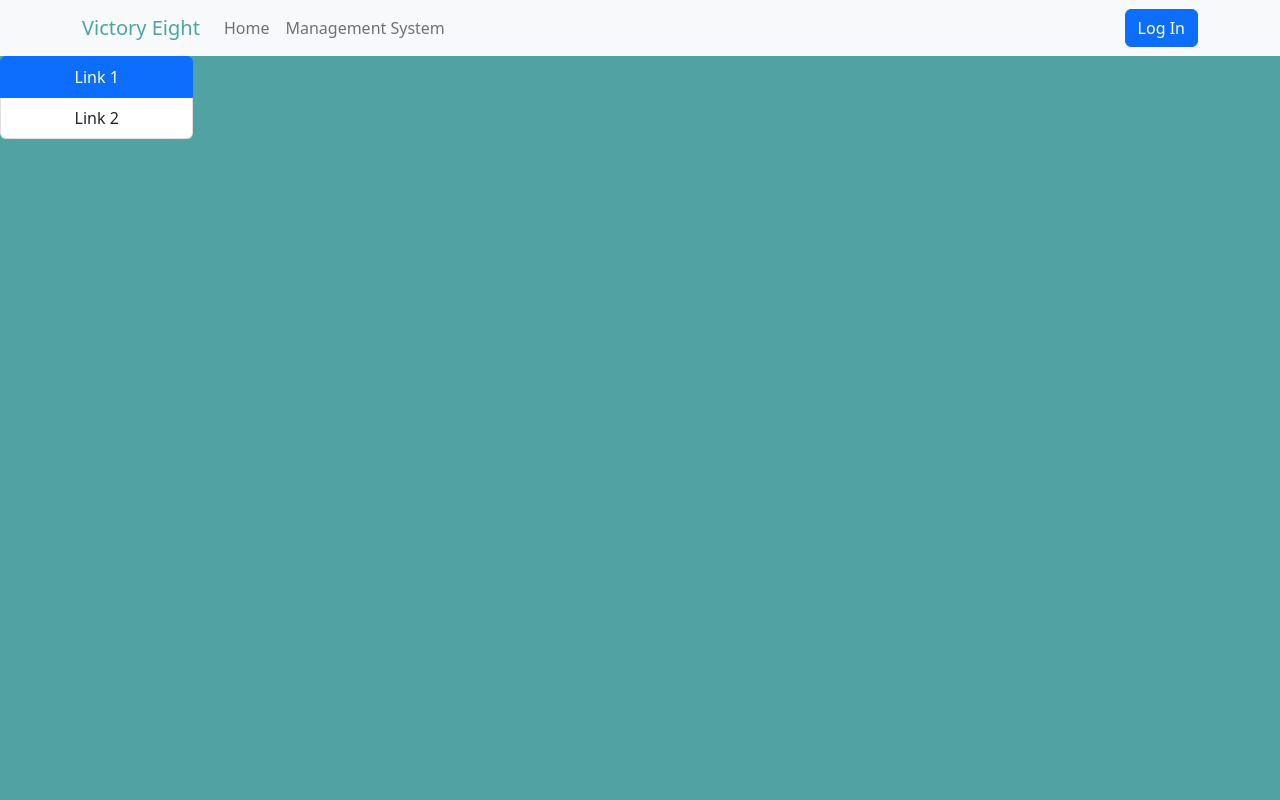
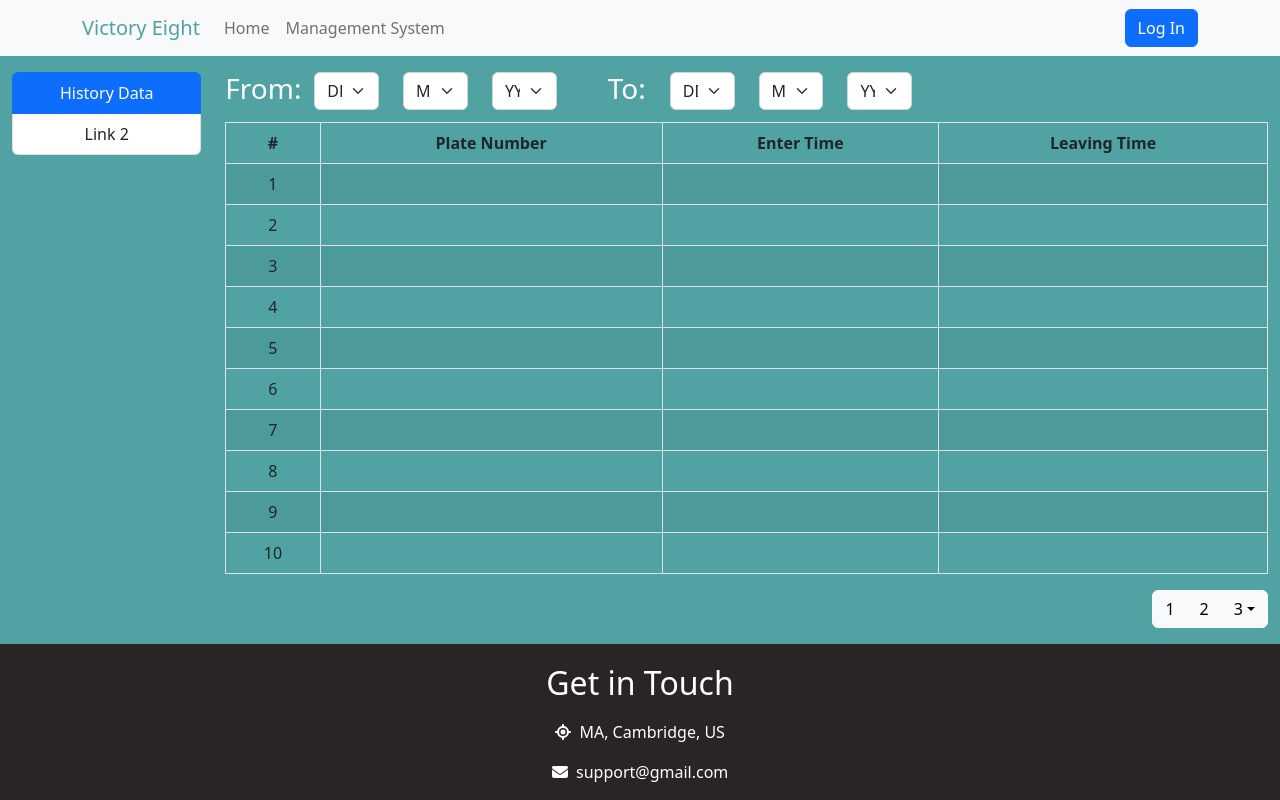
Before and after one commit to 52147/CS673-Project-Fronted, a React (Create React App) app: page /garageData in a window 1280 px wide. Built offline with nearby package versions, Linux system fonts and the light colour scheme.

Commit message:
add listBar and simlpe history data page

```diff
--- a/src/parking-garage-automation/garage-data/garage-data.js
+++ /dev/null
@@ -1,9 +0,0 @@
-const GarageData = () => {
-    return(<>
-
-        </>
-    )
-
-
-}
-export default GarageData;
--- /dev/null
+++ b/src/parking-garage-automation/garage-historyData/garage-data.js
@@ -0,0 +1,155 @@
+import {Button, ButtonGroup, DropdownButton, Dropdown, Form, Table} from "react-bootstrap";
+import React from "react";
+import styles from './garage-data.module.css'
+
+const GarageData = () => {
+    return (<>
+            <div className="row">
+                <div className={`col-1 text-white ${styles.textRight}`}>
+                    <h3>From: </h3>
+                </div>
+                <div className={`col-1  ${styles.textLeft}`}>
+                    <Form.Select aria-label="Default select example">
+                        <option>DD</option>
+                        <option value="1">1</option>
+                        <option value="2">2</option>
+                        <option value="3">3</option>
+                    </Form.Select>
+                </div>
+                <div className={`col-1  ${styles.textLeft}`}>
+                    <Form.Select aria-label="Default select example2">
+                        <option>MM</option>
+                        <option value="1">1</option>
+                        <option value="2">2</option>
+                        <option value="3">3</option>
+                    </Form.Select>
+                </div>
+                <div className={`col-1 ${styles.textLeft}`}>
+                    <Form.Select aria-label="Default select example3">
+                        <option>YYYY</option>
+                        <option value="1">2023</option>
+                        <option value="2">2024</option>
+                        <option value="3">2025</option>
+                    </Form.Select>
+                </div>
+                <div className={`col-1 text-white ${styles.textRight}`}>
+                    <h3>To: </h3>
+                </div>
+                <div className={`col-1 ${styles.textLeft}`}>
+                    <Form.Select aria-label="Default select example">
+                        <option>DD</option>
+                        <option value="1">1</option>
+                        <option value="2">2</option>
+                        <option value="3">3</option>
+                    </Form.Select>
+                </div>
+                <div className={`col-1 ${styles.textLeft}`}>
+                    <Form.Select aria-label="Default select example2">
+                        <option>MM</option>
+                        <option value="1">1</option>
+                        <option value="2">2</option>
+                        <option value="3">3</option>
+                    </Form.Select>
+                </div>
+                <div className={`col-1 ${styles.textLeft}`}>
+                    <Form.Select aria-label="Default select example3">
+                        <option>YYYY</option>
+                        <option value="1">2023</option>
+                        <option value="2">2024</option>
+                        <option value="3">2025</option>
+                    </Form.Select>
+                </div>
+            </div>
+
+
+            <Table striped bordered hover className={`mt-2`}>
+                <thead>
+                <tr>
+                    <th>#</th>
+                    <th>Plate Number</th>
+                    <th>Enter Time</th>
+                    <th>Leaving Time</th>
+                </tr>
+                </thead>
+                <tbody>
+                <tr>
+                    <td>1</td>
+                    <td></td>
+                    <td></td>
+                    <td></td>
+                </tr>
+                <tr>
+                    <td>2</td>
+                    <td></td>
+                    <td></td>
+                    <td></td>
+                </tr>
+                <tr>
+                    <td>3</td>
+                    {/*<td colSpan={2}>Larry the Bird</td>*/}
+                    <td></td>
+                    <td></td>
+                    <td></td>
+                </tr>
+                <tr>
+                    <td>4</td>
+                    <td></td>
+                    <td></td>
+                    <td></td>
+                </tr>
+                <tr>
+                    <td>5</td>
+                    <td></td>
+                    <td></td>
+                    <td></td>
+                </tr>
+                <tr>
+                    <td>6</td>
+                    <td></td>
+                    <td></td>
+                    <td></td>
+                </tr>
+                <tr>
+                    <td>7</td>
+                    <td></td>
+                    <td></td>
+                    <td></td>
+                </tr>
+                <tr>
+                    <td>8</td>
+                    <td></td>
+                    <td></td>
+                    <td></td>
+                </tr>
+                <tr>
+                    <td>9</td>
+                    <td></td>
+                    <td></td>
+                    <td></td>
+                </tr>
+                <tr>
+                    <td>10</td>
+                    <td></td>
+                    <td></td>
+                    <td></td>
+                </tr>
+                </tbody>
+            </Table>
+
+            <div className={` ${styles.pageButton}`}>
+                <ButtonGroup>
+                    <Button variant="light">1</Button>
+                    <Button variant="light">2</Button>
+
+                    <DropdownButton as={ButtonGroup} title="3" id="bg-nested-dropdown" variant="light">
+                        <Dropdown.Item eventKey="1">3</Dropdown.Item>
+                        <Dropdown.Item eventKey="2">4</Dropdown.Item>
+                    </DropdownButton>
+                </ButtonGroup>
+            </div>
+        </>
+    )
+
+
+}
+export default GarageData;
--- /dev/null
+++ b/src/parking-garage-automation/garage-historyData/garage-data.module.css
@@ -0,0 +1,11 @@
+.pageButton{
+    text-align: right;
+}
+
+.textLeft{
+    text-align: left;
+}
+
+.textRight{
+    text-align: right;
+}
--- a/src/parking-garage-automation/garage-data/index.js
+++ b/src/parking-garage-automation/garage-historyData/index.js
@@ -1,11 +1,14 @@
-
 import GarageData from "./garage-data";
 import ListBar from "../listBar/listBar";
 import NavBar from "../navBar/navBar";
+import FooterComponent from "../footer";
+import styles from "../parking-payment/parking-pay.module.css";
+import {Form} from "react-bootstrap";
+import React from "react";
 
 
-const GarageDataComponent = () =>{
-    return(<>
+const GarageDataComponent = () => {
+    return (<>
             {/*<div className="row"><NavBar></NavBar></div>*/}
             {/*<div className="row">*/}
             {/*    <div className="col-6">*/}
@@ -18,8 +21,7 @@ const GarageDataComponent = () =>{
 
             <NavBar></NavBar>
             <ListBar></ListBar>
-            <GarageData></GarageData>
-
+            <FooterComponent></FooterComponent>
         </>
     )
 }
--- a/src/parking-garage-automation/index.js
+++ b/src/parking-garage-automation/index.js
@@ -1,22 +1,34 @@
 import ParkingInformationComponent from "./parking-information";
-import { Route, Routes } from "react-router";
+import {Route, Routes} from "react-router";
 import ParkingPaymentComponent from "./parking-payment";
 import InputCarComponent from "./InputCar";
 import LoginComponent from "./login";
-import GarageDataComponent from "./garage-data";
-
+import GarageDataComponent from "./garage-historyData";
+import {useState} from "react";
+import FooterComponent from "./footer";
+import NavBarComponent from "./navBar";
 
 function ParkingGarageAutomation() {
-    return (
-        <Routes>
+    // const [value, setValue] = useState('')
+    // let dom = (value) => {
+        return (
+            <Routes>
+                <Route path="information" element={<ParkingInformationComponent/>}/>
+                <Route path="payment" element={<ParkingPaymentComponent/>}/>
+                <Route path="login" element={<LoginComponent/>}/>
+                <Route path='/' exact element={<InputCarComponent/>}/>
+                <Route path='/garageData' exact element={<GarageDataComponent/>}/>
+            </Routes>
+        )
 
-            <Route path="information" element={<ParkingInformationComponent />} />
-            <Route path="payment" element={<ParkingPaymentComponent />} />
-            <Route path="login" element={<LoginComponent />} />
-            <Route path='/' exact element={<InputCarComponent />} />
-            <Route path='/garageData' exact element={<GarageDataComponent/>} />
-        </Routes>
-    )
+    // }
+    // return (
+    //     <div className="row">
+    //         <NavBarComponent valueChange={(e) => {setValue(e);}}></NavBarComponent>
+    //         {dom(value)}
+    //         <FooterComponent></FooterComponent>
+    //     </div>
+    // );
 }
 
 export default ParkingGarageAutomation;
--- a/src/parking-garage-automation/listBar/listBar.js
+++ b/src/parking-garage-automation/listBar/listBar.js
@@ -1,6 +1,8 @@
 import {useNavigate} from "react-router";
 import styles from "./listBar.module.css"
-import {Row,ListGroup,Col,Tab} from "react-bootstrap";
+import {Row, ListGroup, Col, Tab} from "react-bootstrap";
+import GarageData from "../garage-historyData/garage-data";
+import React from "react";
 
 
 const ListBar = () => {
@@ -11,7 +13,7 @@ const ListBar = () => {
 
     const navigate = useNavigate()
 
-    const navHome = ()=>{
+    const navHome = () => {
         navigate('/');
     }
 
@@ -24,13 +26,13 @@ const ListBar = () => {
         //         <li><a href="#contact">Pay</a></li>
         //     </ul>
         // </>
-
-        <Tab.Container id="list-group-tabs-example" defaultActiveKey="#link1">
+        <div className={'container-fluid mt-3'}>
+            <Tab.Container id="list-group-tabs-example" defaultActiveKey="#History Data">
                 <Row>
                     <Col sm={2}>
                         <ListGroup>
-                        <ListGroup.Item action href="#link1">
-                            Link 1
+                            <ListGroup.Item action href="#History Data">
+                                History Data
                             </ListGroup.Item>
                             <ListGroup.Item action href="#link2">
                                 Link 2
@@ -39,8 +41,8 @@ const ListBar = () => {
                     </Col>
                     <Col sm={10}>
                         <Tab.Content>
-                        <Tab.Pane eventKey="#link1">
-
+                            <Tab.Pane eventKey="#History Data">
+                                <GarageData></GarageData>
                             </Tab.Pane>
                             <Tab.Pane eventKey="#link2">
 
@@ -49,6 +51,7 @@ const ListBar = () => {
                     </Col>
                 </Row>
             </Tab.Container>
+        </div>
 
     );
 
--- a/src/parking-garage-automation/parking-payment/parking-pay.js
+++ b/src/parking-garage-automation/parking-payment/parking-pay.js
@@ -45,7 +45,7 @@ const ParkingPayment = () => {
                         </div>
                     </div>
 
-                    <div className="row mt-5">
+                    <div className="row mt-4">
                         <div className={`col-5 text-white ${styles.textRight}`}>
                             <Button onClick={cashPayClickHandler} variant="light">Pay with Cash/Card</Button>
                         </div>
@@ -142,7 +142,7 @@ const ParkingPayment = () => {
                     }{
                     credit == 2 && <div className={` mt-3 ${styles.content}`}>
 
-                            <img src={zelleImg} height={280} width={280} alt=''/>
+                            <img src={zelleImg} height={250} width={250} alt=''/>
                     </div>
                 }
 
--- a/src/parking-garage-automation/reducers/parkInfoReducer.js
+++ b/src/parking-garage-automation/reducers/parkInfoReducer.js
@@ -22,11 +22,11 @@ const parkInfoSlice = createSlice({
         [getThunk.fulfilled]:
             (state, { payload }) => {
                 state.loading = false
-                state.PlateNumber = payload.PlateNumber
-                state.EnterTime = payload. EnterTime
-                state.DepartureTime = payload.DepartureTime
+                state.PlateNumber = payload.plate
+                state.EnterTime = payload.entrance
+                state.DepartureTime = payload.exit
                 state.TotalParkingTime = payload.TotalParkingTime
-                state.ParkingFee = payload. ParkingFee
+                state.ParkingFee = payload.payAmount
 
                 console.log("**")
                 console.log(state.responseMsg)
```
Also changed, not shown: src/parking-garage-automation/parking-information/parking-info.js (+17 -3 lines). Lines whose indentation alone changed are shown as unchanged.
